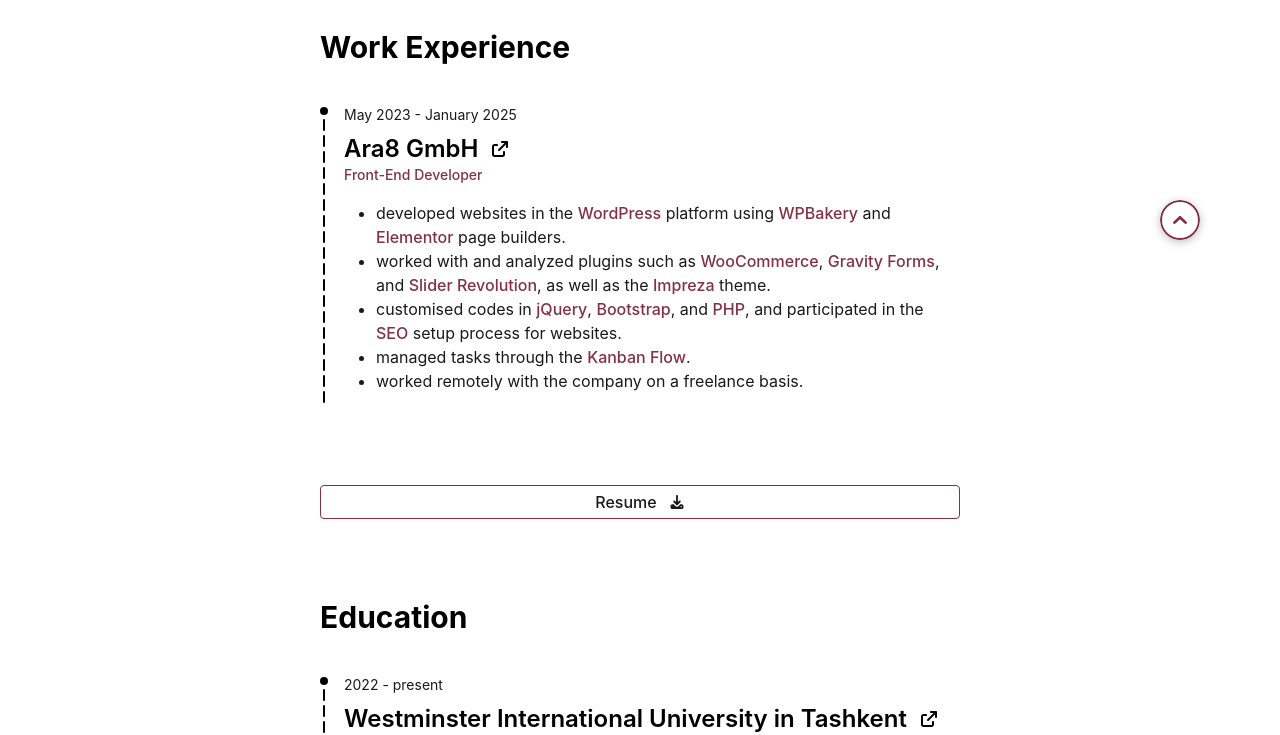
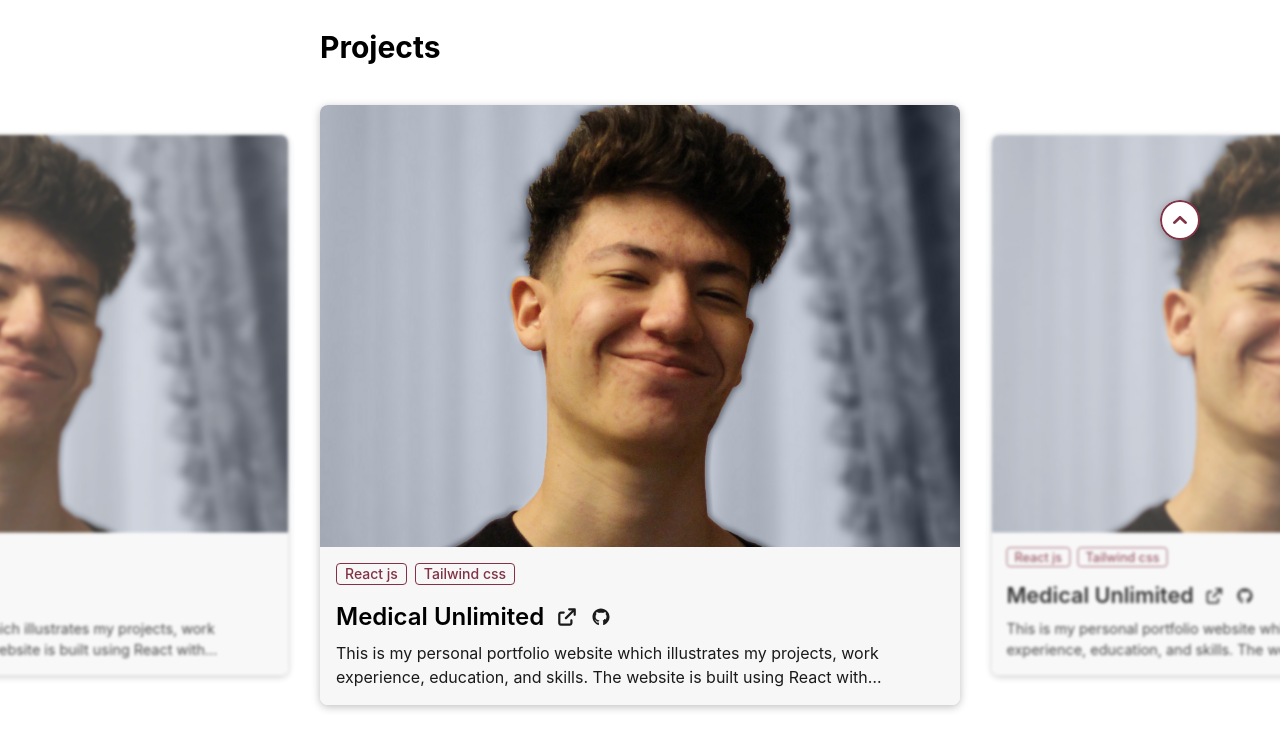
Before and after one commit to billdogg05/portfolio, a React (Vite) app: page / in a window 1280 px wide. Shown: the part 640-1375 px from the top of the page. Built offline with nearby package versions, Linux system fonts and the light colour scheme.

Commit message:
swiper is installed, slider logic is done

```diff
--- a/package.json
+++ b/package.json
@@ -19,6 +19,7 @@
     "react": "^19.2.0",
     "react-dom": "^19.2.0",
     "react-i18next": "^16.5.1",
+    "swiper": "^12.0.3",
     "tailwindcss": "^4.1.18"
   },
   "devDependencies": {
--- a/src/App.jsx
+++ b/src/App.jsx
@@ -7,6 +7,7 @@
 import Education from './components/Education'
 import Skills from './components/Skills'
 import Languages from './components/Languages'
+import Projects from './components/Projects'
 
 function App() {
   return (
@@ -14,7 +15,7 @@
       <Header />
       <main>
         <Hero />
-        {/* <Projects id="projects" /> */}
+        <Projects id="projects" />
         <WorkExperience id="experience" />
         <div className="my-container">
           <DownloadCv />
--- /dev/null
+++ b/src/components/Projects.jsx
@@ -0,0 +1,105 @@
+import { useTranslation } from "react-i18next";
+
+import { Swiper, SwiperSlide } from 'swiper/react';
+import { Navigation, Pagination } from 'swiper/modules';
+import 'swiper/css';
+// import 'swiper/css/pagination';
+
+import profile from "../assets/marvel.jpg";
+import ArrowIcon from "../assets/icons/arrow-left.svg?react";
+import LinkIcon from '../assets/icons/link.svg?react';
+import GithubIcon from '../assets/icons/github.svg?react'
+
+function Projects(props) {
+    const { t } = useTranslation()
+    return (
+        <section className="spacing overflow-hidden" id={props.id}>
+            <div className="my-container relative">
+                <h2 className='under-heading'>{t("projects.title")}</h2>
+                <Swiper
+                    spaceBetween={0}
+                    // slidesPerView={1}
+                    loop={true}
+                    centeredSlides
+                    slidesPerView="auto"
+
+                    modules={[Navigation, Pagination]}
+                    navigation={{ prevEl: '.projects-prev', nextEl: '.projects-next' }}
+                    pagination={{ el: '.projects-pagination', clickable: true }}
+
+                    onSlideChange={() => console.log('slide change')}
+                    onSwiper={(swiper) => console.log(swiper)}
+                >
+                    <SwiperSlide>
+                        <Slide
+                            image={profile}
+                            techs={["React js", "Tailwind css"]}
+                            title={"Medical Unlimited"}
+                            webLink={"#"}
+                            githubLink={"#"}
+                            description={"This is my personal portfolio website which illustrates my projects, work experience, education, and skills. The website is built using React with JavaScript and Tailwind CSS (v4). It also uses i18n for language options (English, Uzbek, and Russian) and the SVGR plugin for optimal use of SVGs as React components."}
+                        />
+                    </SwiperSlide>
+                    <SwiperSlide>
+                        <Slide
+                            image={profile}
+                            techs={["React js", "Tailwind css"]}
+                            title={"Medical Unlimited"}
+                            webLink={"#"}
+                            githubLink={"#"}
+                            description={"This is my personal portfolio website which illustrates my projects, work experience, education, and skills. The website is built using React with JavaScript and Tailwind CSS (v4). It also uses i18n for language options (English, Uzbek, and Russian) and the SVGR plugin for optimal use of SVGs as React components."}
+                        />
+                    </SwiperSlide>
+                    <SwiperSlide>
+                        <Slide
+                            image={profile}
+                            techs={["React js", "Tailwind css"]}
+                            title={"Medical Unlimited"}
+                            webLink={"#"}
+                            githubLink={"#"}
+                            description={"This is my personal portfolio website which illustrates my projects, work experience, education, and skills. The website is built using React with JavaScript and Tailwind CSS (v4). It also uses i18n for language options (English, Uzbek, and Russian) and the SVGR plugin for optimal use of SVGs as React components."}
+                        />
+                    </SwiperSlide>
+                    <SwiperSlide>
+                        <Slide
+                            image={profile}
+                            techs={["React js", "Tailwind css"]}
+                            title={"Medical Unlimited"}
+                            webLink={"#"}
+                            githubLink={"#"}
+                            description={"This is my personal portfolio website which illustrates my projects, work experience, education, and skills. The website is built using React with JavaScript and Tailwind CSS (v4). It also uses i18n for language options (English, Uzbek, and Russian) and the SVGR plugin for optimal use of SVGs as React components."}
+                        />
+                    </SwiperSlide>
+                    <span slot="container-end" className="flex justify-between items-center sm:mt-10 xs:mt-8 mt-6">
+                        <ArrowIcon className="projects-prev text-text [&_path]:fill-white-bg cursor-pointer" />
+                        <div className="projects-pagination flex justify-center items-center gap-2" />
+                        <ArrowIcon className="rotate-180 projects-next text-text [&_path]:fill-white-bg cursor-pointer" />
+                    </span>
+                </Swiper>
+            </div>
+        </section>
+    )
+}
+
+export default Projects
+
+function Slide(props) {
+    return (
+        <div className="flex flex-col h-[600px] rounded-lg shadow-card overflow-hidden">
+            <div className="bg-cover bg-center h-full" style={{ backgroundImage: `url(${props.image})` }}></div>
+            <div className="flex flex-col p-4 bg-surface">
+                <ul className="flex gap-2 mb-4">
+                    {props.techs.map((tech, index) => {
+                        return <li key={index} className="text-sm font-medium px-2 text-primary border border-primary rounded-sm">{tech}</li>
+                    })}
+                </ul>
+                <div className="flex items-center gap-3 mb-2">
+                    <h3>{props.title}</h3>
+                    <a href={props.githubLink} target="_blank" rel="noopener noreferrer"><LinkIcon className="w-5.5" /></a>
+                    <a href={props.githubLink} target="_blank" rel="noopener noreferrer"><GithubIcon className="w-5.5" /></a>
+                </div>
+                <p className="line-clamp-2">{props.description}</p>
+            </div>
+        </div>
+    )
+}
--- a/src/components/ScrollBack.jsx
+++ b/src/components/ScrollBack.jsx
@@ -38,7 +38,7 @@
     }, [])
 
     return(
-        <div className="max-w-6xl w-full mx-auto px-4 fixed bottom-20 right-0 left-0 flex justify-end pointer-events-none">
+        <div className="max-w-6xl w-full mx-auto px-4 fixed bottom-20 right-0 left-0 flex justify-end pointer-events-none max-md:hidden z-10">
             <BackTop className="pointer-events-auto text-primary w-10 cursor-pointer shadow-card rounded-full translate-y-0 transition-transform duration-500 z-50 fill-white-bg hover:fill-primary hover:stroke-white"
             ref={backTop} />
         </div>
--- a/src/components/Skills.jsx
+++ b/src/components/Skills.jsx
@@ -131,7 +131,7 @@
     return (
         <div className="under-heading last:mb-0">
             <h4 className="mb-3">{props.title}</h4>
-            <div className="grid sm:grid-cols-6 2xs:grid-cols-4 grid-cols-3 xs:gap-4 gap-2">
+            <div className="grid 2sm:grid-cols-6 3xs:grid-cols-4 4xs:grid-cols-3 grid-cols-2 xs:gap-4 gap-2">
                 {props.skills.map((skill, index) => (
                     <Skill key={index} name={skill.name} icon={skill.icon} />
                 ))}
--- a/src/components/Work.jsx
+++ b/src/components/Work.jsx
@@ -25,7 +25,10 @@
             </div>
             <div className="sm:pb-15 pb-10 subchild" ref={content}>
                 <p className="text-sm font-normal text-text xs:mb-2 mb-0.5">{props.duration}</p>
-                <h3 className='flex items-center'>{props.title} <a href={props.link} target="_blank" rel="noopener noreferrer" className='ml-3 cursor-pointer hover:text-primary'><LinkIcon className="w-5" /></a></h3>
+                <div className="flex items-center gap-3">
+                    <h3>{props.title}</h3>
+                    <a href={props.link} target="_blank" rel="noopener noreferrer"><LinkIcon className="w-5.5" /></a>
+                </div>
                 <h4 className="xs:mb-4 mb-3">{props.subtitle}</h4>
                 <p>{props.description}</p>
                 <ul className="list-disc xs:pl-8 pl-6 ">
--- a/src/i18n/langs/uz.json
+++ b/src/i18n/langs/uz.json
@@ -7,7 +7,7 @@
     },
     "hero": {
         "greeting": "Bunyod Aminov",
-        "description": "Man <tech>frontend dasturlashga</tech> ixtisoslashganman va backend dasturlash bo‘yicha mustahkam bilimga egaman. Shuningdek, grafik dizayn sohasida yetarli tajribam va uning tamoyillari bo‘yicha bilimlarim mavjud. Hozirda WIUTda oxirgi kurs talabasi bo‘lib, yoshim {{age}} da.",
+        "description": "Men <tech>frontend dasturlashga</tech> ixtisoslashganman va backend dasturlash bo‘yicha mustahkam bilimga egaman. Shuningdek, grafik dizayn sohasida yetarli tajribam va uning tamoyillari bo‘yicha bilimlarim mavjud. Hozirda WIUTda oxirgi kurs talabasi bo‘lib, yoshim {{age}} da.",
         "location": "Toshkent, O‘zbekiston"
     },
     "projects": {
--- a/src/index.css
+++ b/src/index.css
@@ -20,6 +20,11 @@
 
   --breakpoint-xs: 500px;
   --breakpoint-2xs: 390px;
+
+  /* breakpoints for skill section */
+  --breakpoint-2sm: 663px;
+  --breakpoint-3xs: 477px;
+  --breakpoint-4xs: 363px;
 }
 
 :root.dark {
@@ -59,6 +64,10 @@
     @apply text-text font-normal text-base;
   }
 
+  a {
+    @apply hover:text-primary;
+  }
+
   span {
     @apply text-primary font-medium;
   }
@@ -80,4 +89,23 @@
   .under-heading {
     @apply sm:mb-10 xs:mb-8 mb-6;
   }
+
+  /* slider styles */
+  .swiper {
+    @apply !overflow-visible;
+  }
+
+  .swiper-slide {
+    @apply scale-[0.9] opacity-80 blur-[2px];
+  }
+  .swiper-slide-active {
+    @apply scale-none opacity-100 blur-none;
+  }
+
+  .swiper-pagination-bullet {
+    @apply w-5 h-1 rounded-full bg-shadow cursor-pointer;
+  }
+  .swiper-pagination-bullet-active {
+    @apply w-8 bg-text;
+  }
 }
```
Also changed, not shown: src/components/Header.jsx (+5 -5 lines), src/assets/icons/arrow-left.svg (added), 1 other file (tests, documents, lock files or other folders).
